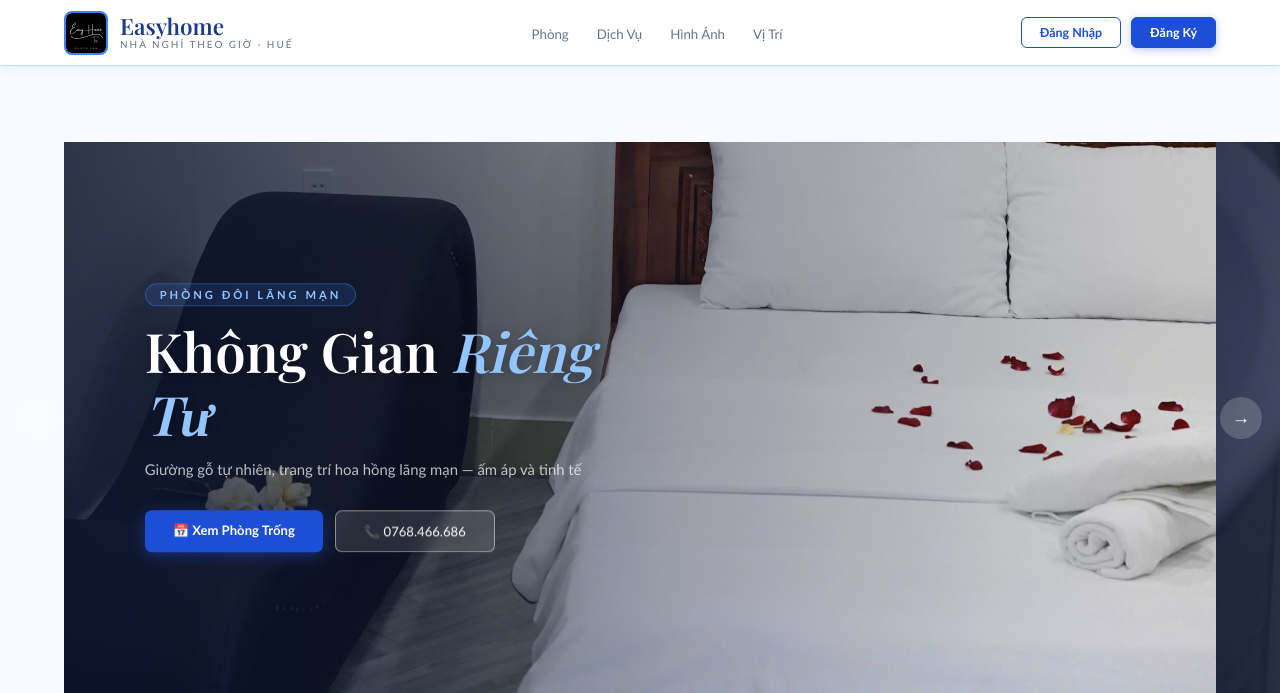
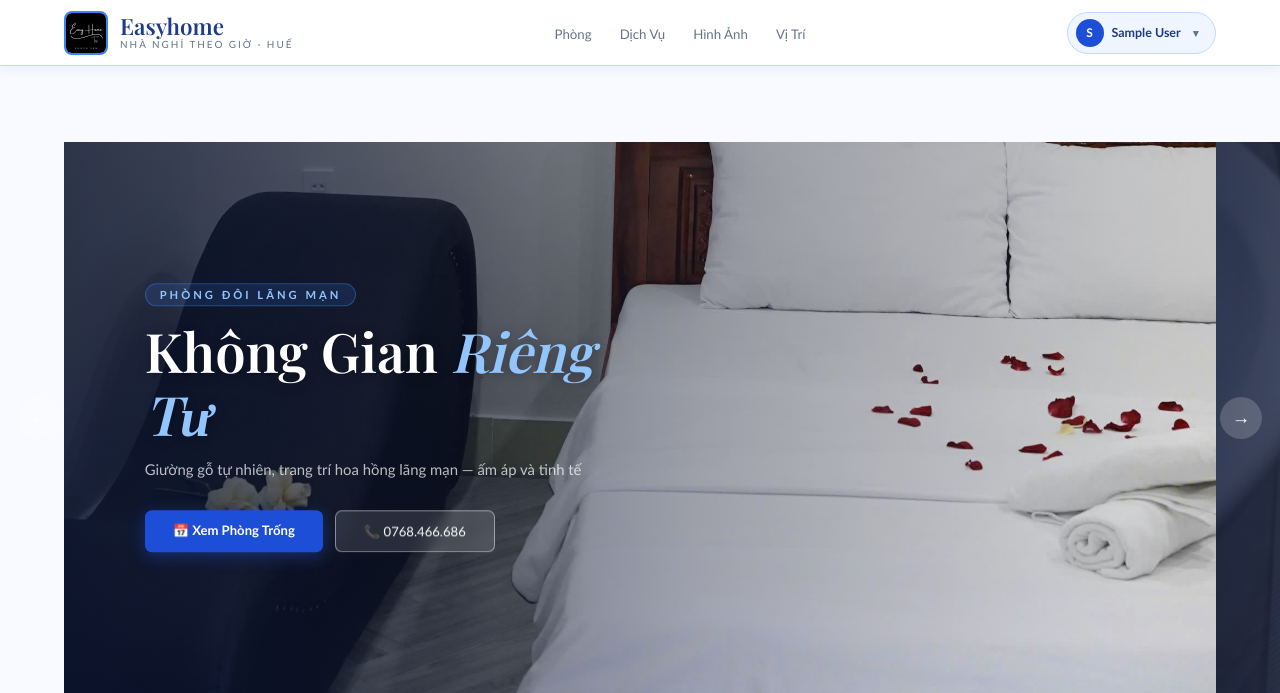
Before and after one commit to VisionCrizzal/thuc-tap-tot-nghiep-web-nha-nghi, a PHP site: page /khachsan/index.php in a window 1280 px wide. Shown: the top 693 px of the page. Run offline with PHP 8.4, Linux system fonts and the light colour scheme; the visitor is signed in with stand-in values (Sample User, id 1); data comes from the database, SQL or seed files in the repository; some web fonts are replaced.

Commit message:
Fix all minor bug

```diff
--- a/index.php
+++ b/index.php
@@ -1,5 +1,5 @@
 <?php
-session_start();
+require_once __DIR__ . '/config/session.php';
 require_once __DIR__ . '/config/db.php';
 
 $rooms    = $pdo->query("SELECT * FROM PHONG ORDER BY FIELD(TinhTrang,'Trống','Đang dọn','Đang ở','Bảo trì'), GiaPhong")->fetchAll();
@@ -339,6 +339,36 @@ body{font-family:var(--font);background:var(--bg);color:var(--text);overflow-x:h
   box-shadow:0 2px 8px rgba(29,78,216,.3)}
 .btn-primary:hover{background:var(--blue-dark);border-color:var(--blue-dark)}
 
+/* User chip — khi đã đăng nhập */
+.nav-user{position:relative;display:flex;align-items:center}
+.nav-user-chip{display:flex;align-items:center;gap:8px;padding:6px 14px 6px 8px;
+  border-radius:22px;background:var(--blue-pale);border:1.5px solid var(--border);
+  cursor:pointer;transition:all .2s;user-select:none}
+.nav-user-chip:hover{border-color:var(--blue-light);background:var(--blue-mid)}
+.nav-user-avatar{width:28px;height:28px;border-radius:50%;background:var(--blue);
+  display:flex;align-items:center;justify-content:center;font-size:.75rem;
+  color:#fff;font-weight:700;flex-shrink:0}
+.nav-user-name{font-size:.78rem;font-weight:600;color:var(--blue-dark);max-width:110px;
+  overflow:hidden;text-overflow:ellipsis;white-space:nowrap}
+.nav-user-caret{font-size:.65rem;color:var(--muted);margin-left:2px;transition:transform .2s}
+.nav-user.open .nav-user-caret{transform:rotate(180deg)}
+.nav-dropdown{position:absolute;top:calc(100% + 8px);right:0;min-width:190px;
+  background:#fff;border:1.5px solid var(--border);border-radius:12px;
+  box-shadow:0 8px 28px rgba(29,78,216,.14);overflow:hidden;
+  opacity:0;transform:translateY(-6px) scale(.97);pointer-events:none;
+  transition:all .18s cubic-bezier(.34,1.56,.64,1);z-index:2000}
+.nav-user.open .nav-dropdown{opacity:1;transform:translateY(0) scale(1);pointer-events:auto}
+.nav-dropdown-header{padding:12px 16px 10px;border-bottom:1px solid var(--border);
+  font-size:.72rem;color:var(--muted)}
+.nav-dropdown-header strong{display:block;font-size:.84rem;color:var(--text);margin-bottom:2px}
+.nav-dropdown a,.nav-dropdown button{display:flex;align-items:center;gap:9px;
+  width:100%;padding:10px 16px;font-family:var(--font);font-size:.82rem;
+  color:var(--text);text-decoration:none;background:none;border:none;
+  cursor:pointer;transition:background .15s;text-align:left}
+.nav-dropdown a:hover,.nav-dropdown button:hover{background:var(--blue-pale);color:var(--blue)}
+.nav-dropdown .logout-btn{color:#ef4444;border-top:1px solid var(--border);margin-top:4px}
+.nav-dropdown .logout-btn:hover{background:#fff5f5;color:#dc2626}
+
 /* SLIDESHOW */
 .hero{position:relative;width:100%;height:88vh;min-height:500px;margin-top:66px;overflow:hidden}
 .slides-track{display:flex;height:100%;transition:transform .7s cubic-bezier(.4,0,.2,1)}
@@ -641,8 +671,55 @@ footer{background:var(--blue-dark);padding:48px 5% 24px;color:#fff}
     <li><a href="#map">Vị Trí</a></li>
   </ul>
   <div class="nav-actions">
-    <a href="login.php" class="btn-outline">Đăng Nhập</a>
-    <a href="register.php" class="btn-primary">Đăng Ký</a>
+    <?php if (isset($_SESSION['kh_id'])): ?>
+      <?php
+        $khName    = $_SESSION['kh_name'] ?? 'Khách';
+        $initials  = mb_strtoupper(mb_substr($khName, 0, 1, 'UTF-8'), 'UTF-8');
+      ?>
+      <div class="nav-user" id="navUser">
+        <div class="nav-user-chip" onclick="toggleUserMenu()">
+          <div class="nav-user-avatar"><?= htmlspecialchars($initials) ?></div>
+          <span class="nav-user-name"><?= htmlspecialchars($khName) ?></span>
+          <span class="nav-user-caret">▼</span>
+        </div>
+        <div class="nav-dropdown">
+          <div class="nav-dropdown-header">
+            <strong><?= htmlspecialchars($khName) ?></strong>
+            Khách hàng
+          </div>
+          <a href="customer/dashboard.php">🏠 Tài khoản của tôi</a>
+          <a href="customer/dashboard.php?tab=booking">🛏 Đặt phòng</a>
+          <a href="customer/dashboard.php?tab=history">📋 Lịch sử đặt phòng</a>
+          <button class="logout-btn" onclick="location.href='logout.php'">🚪 Đăng Xuất</button>
+        </div>
+      </div>
+    <?php elseif (isset($_SESSION['staff_id'])): ?>
+      <?php
+        $staffName = $_SESSION['staff_name'] ?? $_SESSION['staff_id'];
+        $staffRole = $_SESSION['staff_role'] ?? 'nhanvien';
+        $staffDash = ($staffRole === 'admin') ? 'admin/dashboard.php' : 'staff/dashboard.php';
+        $staffLabel= ($staffRole === 'admin') ? 'Quản trị viên' : 'Nhân viên';
+        $initials  = mb_strtoupper(mb_substr($staffName, 0, 1, 'UTF-8'), 'UTF-8');
+      ?>
+      <div class="nav-user" id="navUser">
+        <div class="nav-user-chip" onclick="toggleUserMenu()">
+          <div class="nav-user-avatar"><?= htmlspecialchars($initials) ?></div>
+          <span class="nav-user-name"><?= htmlspecialchars($staffName) ?></span>
+          <span class="nav-user-caret">▼</span>
+        </div>
+        <div class="nav-dropdown">
+          <div class="nav-dropdown-header">
+            <strong><?= htmlspecialchars($staffName) ?></strong>
+            <?= $staffLabel ?>
+          </div>
+          <a href="<?= $staffDash ?>">📊 Bảng điều khiển</a>
+          <button class="logout-btn" onclick="location.href='logout.php'">🚪 Đăng Xuất</button>
+        </div>
+      </div>
+    <?php else: ?>
+      <a href="login.php" class="btn-outline">Đăng Nhập</a>
+      <a href="register.php" class="btn-primary">Đăng Ký</a>
+    <?php endif; ?>
   </div>
 </nav>
 
@@ -972,9 +1049,19 @@ footer{background:var(--blue-dark);padding:48px 5% 24px;color:#fff}
     <div class="footer-col">
       <h4>Tài Khoản</h4>
       <ul>
-        <li><a href="login.php">Đăng Nhập KH</a></li>
-        <li><a href="login.php">Đăng Nhập</a></li>
-        <li><a href="register.php">Đăng Ký</a></li>
+        <?php if (isset($_SESSION['kh_id'])): ?>
+          <li><a href="customer/dashboard.php">👤 Tài khoản của tôi</a></li>
+          <li><a href="customer/dashboard.php?tab=booking">🛏 Đặt phòng</a></li>
+          <li><a href="logout.php">🚪 Đăng xuất</a></li>
+        <?php elseif (isset($_SESSION['staff_id'])): ?>
+          <?php $sd = ($_SESSION['staff_role']==='admin') ? 'admin/dashboard.php' : 'staff/dashboard.php'; ?>
+          <li><a href="<?= $sd ?>">📊 Bảng điều khiển</a></li>
+          <li><a href="logout.php">🚪 Đăng xuất</a></li>
+        <?php else: ?>
+          <li><a href="login.php">Đăng Nhập KH</a></li>
+          <li><a href="login.php">Đăng Nhập NV</a></li>
+          <li><a href="register.php">Đăng Ký</a></li>
+        <?php endif; ?>
         <li><a href="tel:0768466686">📞 0768.466.686</a></li>
       </ul>
     </div>
@@ -1095,6 +1182,18 @@ document.querySelectorAll('.room-card,.svc-card,.gallery-item').forEach((el,i)=>
     transition:opacity .5s ease ${i*.07}s,transform .5s ease ${i*.07}s`;
   obs.observe(el);
 });
+
+// User dropdown toggle
+function toggleUserMenu() {
+  const el = document.getElementById('navUser');
+  if (!el) return;
+  el.classList.toggle('open');
+}
+// Đóng dropdown khi click ra ngoài
+document.addEventListener('click', function(e) {
+  const el = document.getElementById('navUser');
+  if (el && !el.contains(e.target)) el.classList.remove('open');
+});
 </script>
 </body>
 </html>
--- a/staff/dashboard.php
+++ b/staff/dashboard.php
@@ -28,7 +28,7 @@ $nv = $nvRow->fetch();
 
 // ── Xử lý logout ────────────────────────────────────────────────────────────
 if (isset($_GET['logout'])) {
-    session_destroy(); header('Location: ../login.php'); exit;
+    header('Location: ../logout.php'); exit;
 }
 
 // ── Xử lý POST ──────────────────────────────────────────────────────────────
```
Also changed, not shown: CLAUDE.md (+12 -11 lines).
